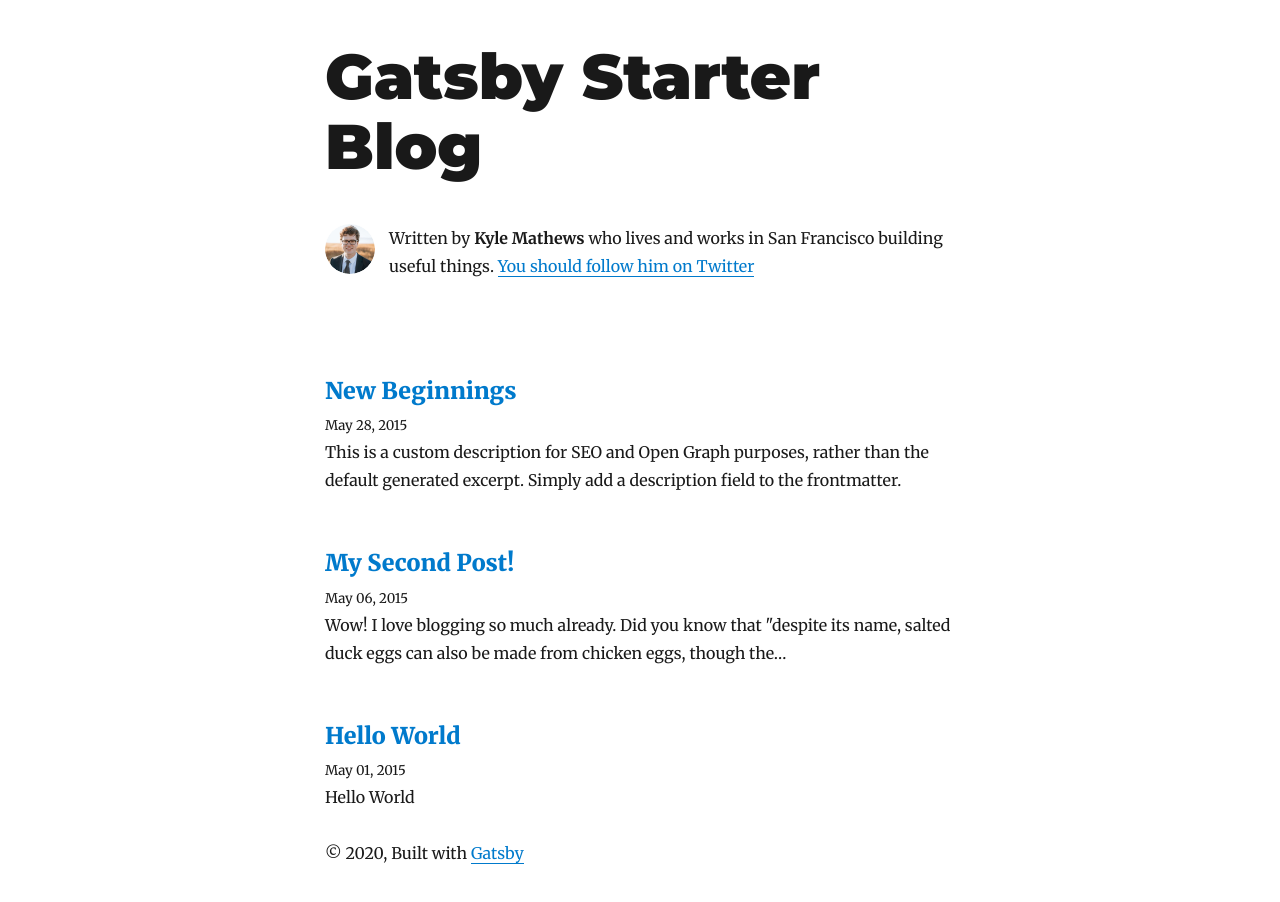
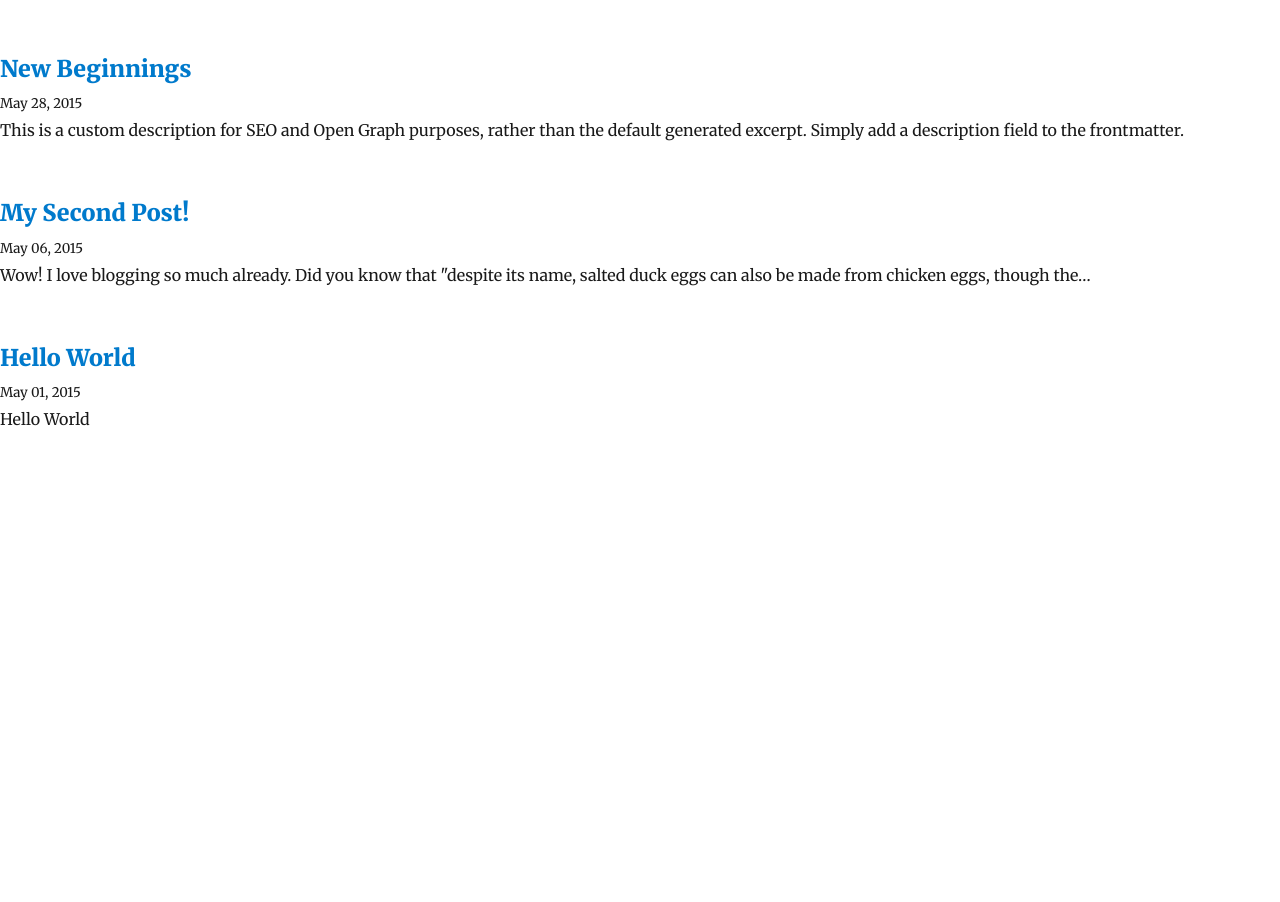
Before and after one commit to asvrada/blog, a Gatsby site: page / in a window 1280 px wide. After the commit the page ends 800 px from the top, so only its background shows below. Built offline with nearby package versions, Linux system fonts and the light colour scheme; Gatsby itself is replaced by a stand-in of ours; some packages are replaced by stand-ins of ours.

Commit message:
Deleted bio, twitter

```diff
--- a/gatsby-config.js
+++ b/gatsby-config.js
@@ -5,7 +5,7 @@
     description: `A starter blog demonstrating what Gatsby can do.`,
     siteUrl: `https://gatsby-starter-blog-demo.netlify.com/`,
     social: {
-      twitter: `kylemathews`,
+      // twitter: `kylemathews`,
     },
   },
   plugins: [
@@ -75,6 +75,6 @@
     },
     // this (optional) plugin enables Progressive Web App + Offline functionality
     // To learn more, visit: https://gatsby.dev/offline
-    // `gatsby-plugin-offline`,
+    `gatsby-plugin-offline`,
   ],
-}
+};
--- a/src/components/bio.js
+++ /dev/null
@@ -1,68 +0,0 @@
-/**
- * Bio component that queries for data
- * with Gatsby's useStaticQuery component
- *
- * See: https://www.gatsbyjs.org/docs/use-static-query/
- */
-
-import React from "react";
-import { useStaticQuery, graphql } from "gatsby";
-import Image from "gatsby-image";
-
-import { rhythm } from "../utils/typography";
-
-const Bio = () => {
-  const data = useStaticQuery(graphql`
-    query BioQuery {
-      avatar: file(absolutePath: { regex: "/profile-pic.jpg/" }) {
-        childImageSharp {
-          fixed(width: 50, height: 50) {
-            ...GatsbyImageSharpFixed
-          }
-        }
-      }
-      site {
-        siteMetadata {
-          author
-          social {
-            twitter
-          }
-        }
-      }
-    }
-  `);
-
-  const { author, social } = data.site.siteMetadata;
-  return (
-    <div
-      style={{
-        display: `flex`,
-        marginBottom: rhythm(2.5),
-      }}
-    >
-      <Image
-        fixed={data.avatar.childImageSharp.fixed}
-        alt={author}
-        style={{
-          marginRight: rhythm(1 / 2),
-          marginBottom: 0,
-          minWidth: 50,
-          borderRadius: `100%`,
-        }}
-        imgStyle={{
-          borderRadius: `50%`,
-        }}
-      />
-      <p>
-        Written by <strong>{author}</strong> who lives and works in San
-        Francisco building useful things.
-        {` `}
-        <a href={`https://twitter.com/${social.twitter}`}>
-          You should follow him on Twitter
-        </a>
-      </p>
-    </div>
-  );
-};
-
-export default Bio;
--- a/src/components/layout.js
+++ b/src/components/layout.js
@@ -1,70 +1,9 @@
 import React from "react";
-import { Link } from "gatsby";
-
-import { rhythm, scale } from "../utils/typography";
 
 const Layout = ({ location, title, children }) => {
-  const rootPath = `${__PATH_PREFIX__}/`;
-  let header;
-
-  if (location.pathname === rootPath) {
-    header = (
-      <h1
-        style={{
-          ...scale(1.5),
-          marginBottom: rhythm(1.5),
-          marginTop: 0,
-        }}
-      >
-        <Link
-          style={{
-            boxShadow: `none`,
-            textDecoration: `none`,
-            color: `inherit`,
-          }}
-          to={`/`}
-        >
-          {title}
-        </Link>
-      </h1>
-    );
-  } else {
-    header = (
-      <h3
-        style={{
-          fontFamily: `Montserrat, sans-serif`,
-          marginTop: 0,
-        }}
-      >
-        <Link
-          style={{
-            boxShadow: `none`,
-            textDecoration: `none`,
-            color: `inherit`,
-          }}
-          to={`/`}
-        >
-          {title}
-        </Link>
-      </h3>
-    );
-  }
   return (
-    <div
-      style={{
-        marginLeft: `auto`,
-        marginRight: `auto`,
-        maxWidth: rhythm(24),
-        padding: `${rhythm(1.5)} ${rhythm(3 / 4)}`,
-      }}
-    >
-      <header>{header}</header>
+    <div>
       <main>{children}</main>
-      <footer>
-        © {new Date().getFullYear()}, Built with
-        {` `}
-        <a href="https://www.gatsbyjs.org">Gatsby</a>
-      </footer>
     </div>
   );
 };
--- a/src/components/seo.js
+++ b/src/components/seo.js
@@ -51,22 +51,6 @@
           property: `og:type`,
           content: `website`,
         },
-        {
-          name: `twitter:card`,
-          content: `summary`,
-        },
-        {
-          name: `twitter:creator`,
-          content: site.siteMetadata.author,
-        },
-        {
-          name: `twitter:title`,
-          content: title,
-        },
-        {
-          name: `twitter:description`,
-          content: metaDescription,
-        },
       ].concat(meta)}
     />
   );
--- a/src/pages/index.js
+++ b/src/pages/index.js
@@ -1,7 +1,6 @@
 import React from "react";
 import { Link, graphql } from "gatsby";
 
-import Bio from "../components/bio";
 import Layout from "../components/layout";
 import SEO from "../components/seo";
 import { rhythm } from "../utils/typography";
@@ -13,7 +12,6 @@
   return (
     <Layout location={location} title={siteTitle}>
       <SEO title="All posts" />
-      <Bio />
       {posts.map(({ node }) => {
         const title = node.frontmatter.title || node.fields.slug;
         return (
```
Also changed, not shown: src/templates/blog-post.js (+2 -5 lines), content/assets/profile-pic.jpg (deleted).
